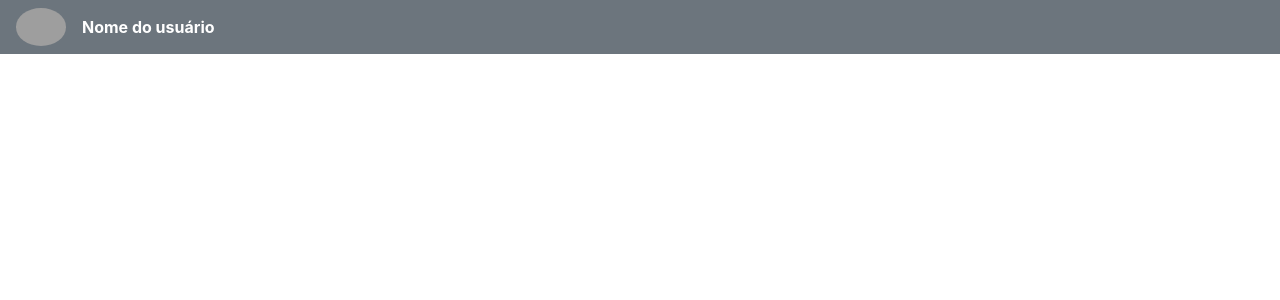
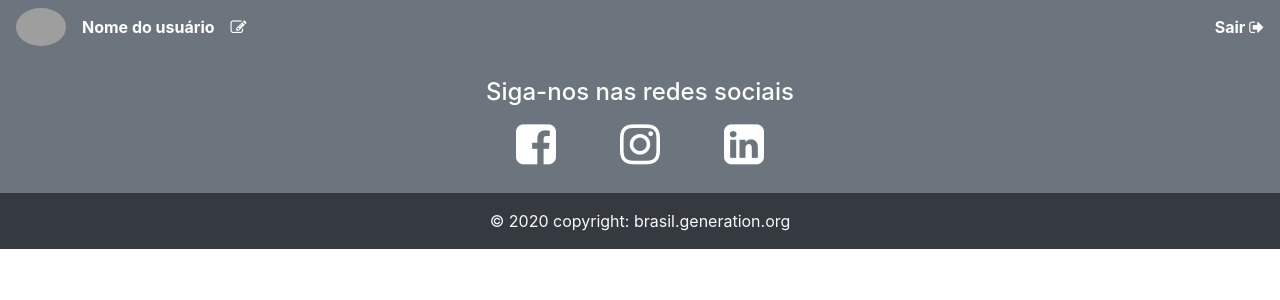
Before and after one commit to Karina-Bueno/BlogPessoal2, an Angular app: page / in a window 1280 px wide. Shown: the top 300 px of the page. Built offline with nearby package versions, Linux system fonts and the light colour scheme; grey boxes are pictures that could not be loaded.

Commit message:
Criação do menu e rodapé

```diff
--- a/src/app/app.component.html
+++ b/src/app/app.component.html
@@ -1 +1,3 @@
 <app-menu></app-menu>
+
+<app-rodape></app-rodape>
--- a/src/app/menu/menu.component.html
+++ b/src/app/menu/menu.component.html
@@ -1,15 +1,28 @@
-  <nav class="navbar navbar-expand-lg navbar-light bg-secondary">
-  <button class="navbar-toggler" type="button" data-toggle="collapse" data-target="#navbarSupportedContent" aria-controls="navbarSupportedContent" aria-expanded="false" aria-label="Toggle navigation">
+<nav class="navbar navbar-expand-lg navbar-light bg-secondary">
+  <button class="navbar-toggler" type="button" data-toggle="collapse" data-target="#navbarSupportedContent"
+    aria-controls="navbarSupportedContent" aria-expanded="false" aria-label="Toggle navigation">
     <span class="navbar-toggler-icon"></span>
   </button>
 
   <div class="collapse navbar-collapse" id="navbarSupportedContent">
-    <ul class="navbar-nav mr-auto d-flex align-items-center">
+    <ul class="navbar-nav mr-auto d-flex align-items-center"> <!--mr para deixar na esquerda-->
       <li class="nav-item active">
-        <img src="https://avatars.githubusercontent.com/u/89114089?v=4" alt="" width="50vw" height="50vh" class="img-fluid rounded-circle">
+        <img src="https://avatars.githubusercontent.com/u/89114089?v=4" alt="" width="50vw" height="50vh"
+          class="img-fluid rounded-circle">
       </li>
-      <li class="nav-item pl-3" >
-       <p class="m-0 font-weight-bold text-white">Nome do usuário</p>
+      <li class="nav-item pl-3">
+        <p class="m-0 font-weight-bold text-white">Nome do usuário</p>
+      </li>
+      <a href="">
+        <li class="nav-item pl-3">
+          <i class="fa fa-pencil-square-o text-white" aria-hidden="true"></i>
+        </li>
+      </a>
+    </ul>
+
+    <ul class="navbar-nav ml-auto d-flex align-items-center"> <!--ml para deixar na direita-->
+      <li class="nav-item pl-3">
+        <a class="m-0 font-weight-bold text-white">Sair <i class="fa fa-sign-out" aria-hidden="true"></i></a>
       </li>
     </ul>
   </div>
--- a/src/app/rodape/rodape.component.css
+++ b/src/app/rodape/rodape.component.css
@@ -0,0 +1,28 @@
+ul.social-network {
+  list-style: none;
+  padding: 0;
+}
+
+ul.social-network li {
+  display: inline;
+  margin: 0;
+  padding: 3vh;
+}
+
+.fa {
+  font-size: 35pt;
+  color: white;
+  padding: 1vh;
+}
+
+.fa-facebook-square:hover {
+  color: #3b5998;
+}
+
+.fa-instagram:hover {
+  color: #c13584;
+}
+
+.fa-linkedin-square:hover {
+  color: #0072b1;
+}
--- a/src/app/rodape/rodape.component.html
+++ b/src/app/rodape/rodape.component.html
@@ -1 +1,43 @@
-<p>rodape works!</p>
+<footer class="page-footer font-small bg-secondary pt-4">
+
+  <div class="container">
+
+    <div class="row">
+      <div class="col-md-12 d-flex justify-content-center">
+        <h4 class="text-white">Siga-nos nas redes sociais</h4>
+      </div>
+    </div>
+
+    <div class="row">
+      <div class="col-md-12 d-flex justify-content-center">
+
+        <ul class="social-network">
+          <li>
+            <a href="https://www.facebook.com/generationbrasil/" target="_blank" class="icofacebook">
+              <i class="fa fa-facebook-square" aria-hidden="true"></i>
+            </a>
+          </li>
+
+          <li>
+            <a href="https://www.instagram.com/generationbrasil/" target="_blank" class="icoinstagram">
+              <i class="fa fa-instagram" aria-hidden="true"></i>
+            </a>
+          </li>
+
+          <li>
+            <a href="https://br.linkedin.com/company/generationorg" target="_blank" class="icolinkedin">
+              <i class="fa fa-linkedin-square" aria-hidden="true"></i>
+            </a>
+          </li>
+        </ul>
+
+      </div>
+    </div>
+  </div>
+
+<div class="footer-copyright bg-dark text-center py-3">
+  <span class="text-light"> © 2020 copyright: </span>
+  <a class="text-light" target="_blanc" href="https://brasil.generation.org">brasil.generation.org</a>
+</div>
+
+</footer>
--- a/src/index.html
+++ b/src/index.html
@@ -6,6 +6,7 @@
   <base href="/">
   <meta name="viewport" content="width=device-width, initial-scale=1">
   <link rel="icon" type="image/x-icon" href="favicon.ico">
+  <link rel="stylesheet" href="https://stackpath.bootstrapcdn.com/font-awesome/4.7.0/css/font-awesome.min.css">
 </head>
 <body>
   <app-root></app-root>
```
Also changed, not shown: 1 other file (tests, documents, lock files or other folders).
